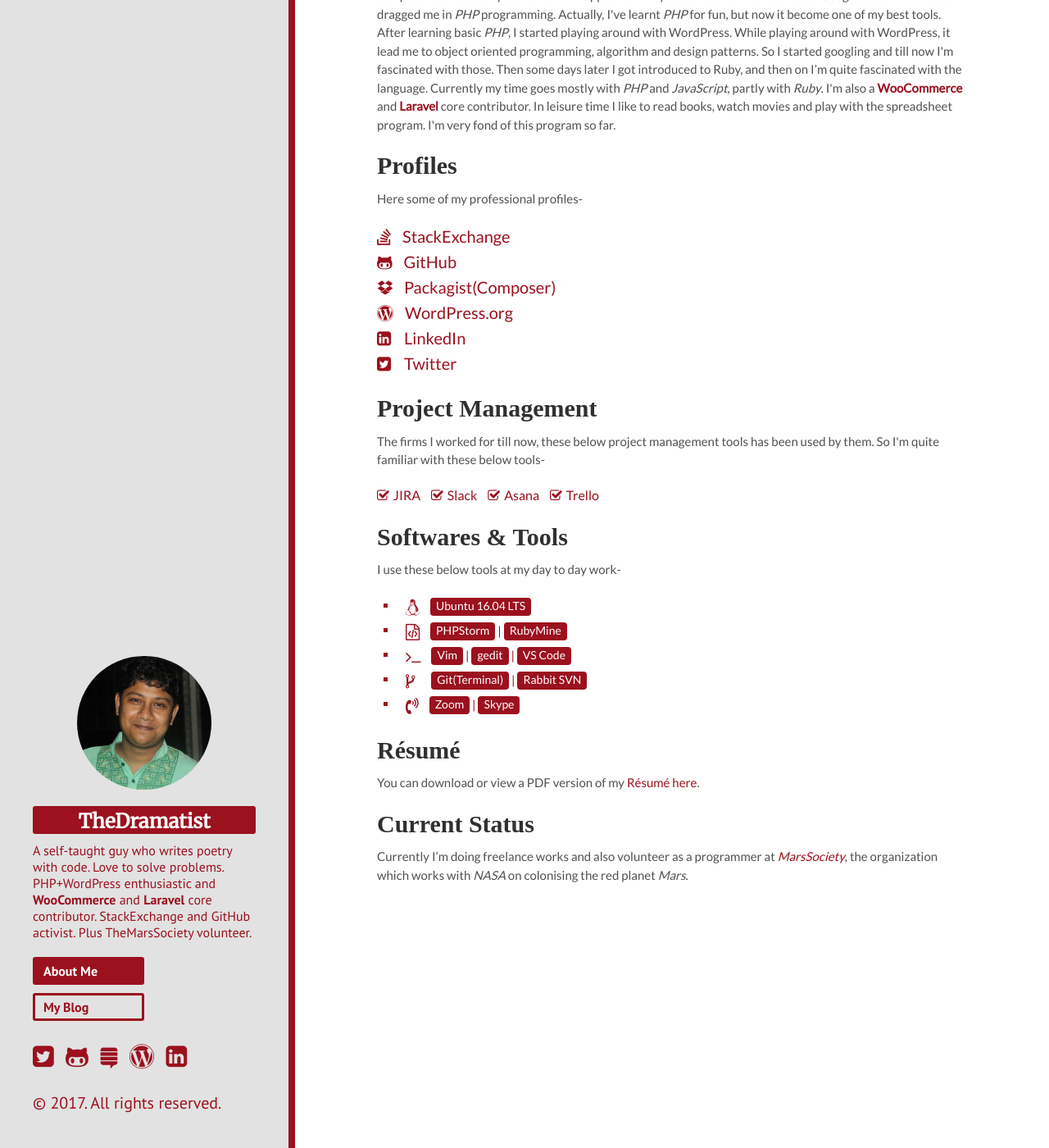
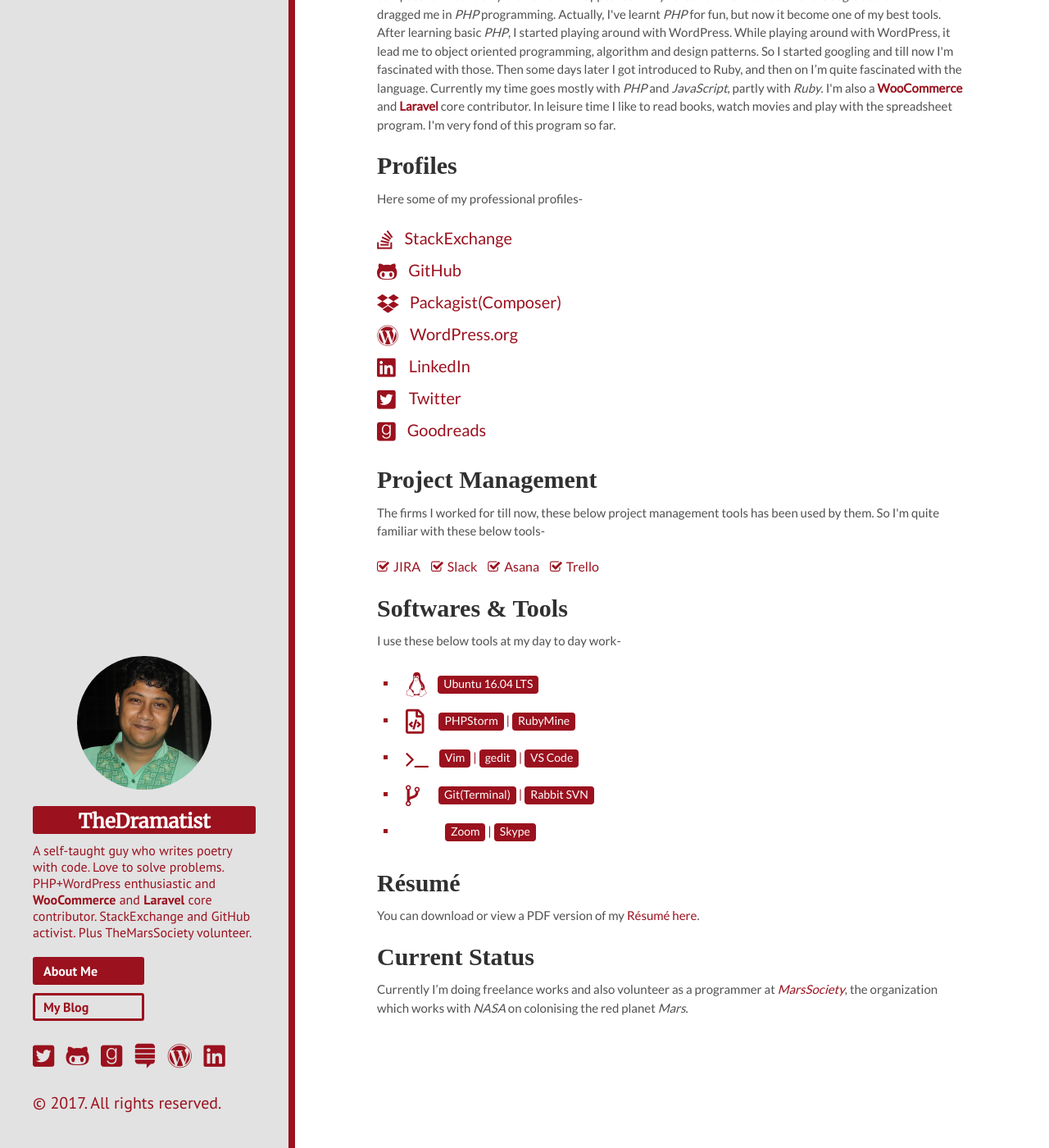
Before and after one commit to khanrn/codemascot.github.io, a Jekyll site: the page built from index.html, in a window 1280 px wide and 1400 px high, scrolled down 337 px. Shown: the whole window at 82% size. Built offline with Jekyll 4.4.1, drawn with Linux system fonts in a browser that asks for light colours; nearby versions of some CDN libraries; some web fonts are replaced; Markdown is read by kramdown in place of the engine named in the settings.

Commit message:
Font Awesome 5 Updated

```diff
--- a/_config.yml
+++ b/_config.yml
@@ -9,7 +9,7 @@
 title:            TheDramatist
 tagline:          'Web Programmer'
 description:      'A self-taught guy who writes poetry with code. Love to solve problems. PHP+WordPress enthusiastic and <b><a target="_blank" href="https://github.com/woocommerce/woocommerce/pulls?utf8=%E2%9C%93&q=is%3Apr%20author%3Arnaby">WooCommerce</a></b> and <b><a target="_blank" href="https://github.com/laravel/framework/pulls?utf8=%E2%9C%93&q=is%3Apr+author%3Arnaby+">Laravel</a></b> core contributor. StackExchange and GitHub activist. Plus <a target="_blank" href="http://www.marssociety.org/">TheMarsSociety</a> volunteer.'
-url:              http://www.thedramatist.me
+url:              http://www.thedramatist.me/
 baseurl:          /
 google_verify:    at9Eb_8UWPXn39jSyjV4IJwm6szkk6SIfJosUVX_xlo
 
--- a/_includes/head.html
+++ b/_includes/head.html
@@ -18,6 +18,8 @@
   </title>
 
   <!-- CSS -->
+  <link href="https://maxcdn.bootstrapcdn.com/font-awesome/4.7.0/css/font-awesome.min.css" rel="stylesheet">
+  <link href="https://use.fontawesome.com/releases/v5.0.1/css/all.css" rel="stylesheet">
   <link rel="stylesheet" href="{{ site.url }}/public/css/poole.css">
   <link rel="stylesheet" href="{{ site.url }}/public/css/syntax.css">
   <link rel="stylesheet" href="{{ site.url }}/public/css/hyde.css">
--- a/_includes/sidebar.html
+++ b/_includes/sidebar.html
@@ -32,27 +32,32 @@
         <ul>
         	<li>
                 <a target="_blank" title="Twitter" href="https://twitter.com/rnaby">
-                    <i class="fa fa-twitter-square" aria-hidden="true"></i>
+                    <i class="fab fa-twitter-square" aria-hidden="true"></i>
                 </a>
             </li>
             <li>
                 <a target="_blank" title="GitHub" href="https://github.com/rnaby">
-                    <i class="fa fa-github-alt" aria-hidden="true"></i>
+                    <i class="fab fa-github-alt" aria-hidden="true"></i>
+                </a>
+            </li>
+            <li>
+                <a target="_blank" title="Good Reads" href="https://www.goodreads.com/the_dramatist">
+                    <i class="fab fa-goodreads" aria-hidden="true"></i>
                 </a>
             </li>
             <li>
                 <a target="_blank" title="WordPress StackExchange" href="https://wordpress.stackexchange.com/users/44192/the-dramatist">
-                    <i class="fa fa-stack-exchange" aria-hidden="true"></i>
+                    <i class="fab fa-stack-exchange" aria-hidden="true"></i>
                 </a>
             </li>
             <li>
                 <a target="_blank" title="WordPress.org" href="https://profiles.wordpress.org/rnaby#content-plugins">
-                    <i class="fa fa-wordpress" aria-hidden="true"></i>
+                    <i class="fab fa-wordpress" aria-hidden="true"></i>
                 </a>
             </li>
             <li>
                 <a target="_blank" title="LinkedIn" href="https://www.linkedin.com/in/rnaby/">
-                    <i class="fa fa-linkedin-square" aria-hidden="true"></i>
+                    <i class="fab fa-linkedin" aria-hidden="true"></i>
                 </a>
             </li>
         </ul>
--- a/index.html
+++ b/index.html
@@ -31,6 +31,9 @@
 		</li>
 		<li class="twiter">
 			<a target="_blank" href="https://twitter.com/rnaby">Twitter</a>
+		</li>
+		<li class="goodreads">
+			<a target="_blank" href="https://www.goodreads.com/the_dramatist">Goodreads</a>
 		</li>
 	</ul>
 
--- a/public/css/hyde.css
+++ b/public/css/hyde.css
@@ -22,7 +22,6 @@
  */
 
  @import url('https://fonts.googleapis.com/css?family=PT+Serif+Caption|Merriweather|Lato|Gentium+Basic');
- @import "https://maxcdn.bootstrapcdn.com/font-awesome/4.7.0/css/font-awesome.min.css";
  /*
   * Global resets
   *
@@ -80,7 +79,7 @@
  }
  .categories span:before {
      content: "\f02c";
-     font-family: "FontAwesome";
+     font-family: "Font Awesome\ 5 Brands";
      margin-right: 6px;
  }
  .post-date {
@@ -88,7 +87,7 @@
  }
  .post-date:before {
      content: "\f073";
-     font-family: "FontAwesome";
+     font-family: "Font Awesome\ 5 Brands";
      padding-right: 5px;
      vertical-align: baseline;
      font-size: .98rem;
@@ -105,34 +104,43 @@
      color: #9b111e;
      font-size: 1rem !important;
  }
+ ul.profiles li:before {
+    font-size: 1.3rem;
+    vertical-align: middle;
+ }
  li.stk-ex:before {
      content: "\f16c";
-     font-family: "FontAwesome";
+     font-family: "Font Awesome\ 5 Brands";
      padding-right: 10px;
  }
  li.github:before {
      content: "\f113";
-     font-family: "FontAwesome";
+     font-family: "Font Awesome\ 5 Brands";
      padding-right: 10px;
  }
  li.packagist:before {
      content: "\f16b";
-     font-family: "FontAwesome";
+     font-family: "Font Awesome\ 5 Brands";
      padding-right: 9px;
  }
  li.wp-org:before {
      content: "\f19a";
-     font-family: "FontAwesome";
+     font-family: "Font Awesome\ 5 Brands";
      padding-right: 10px;
+ }
+ li.goodreads:before {
+    font-family: "Font Awesome\ 5 Brands";
+    padding-right: 10px;
+    content: "\f3a8";
  }
  li.lnk-in:before {
      content: "\f08c";
-     font-family: "FontAwesome";
+     font-family: "Font Awesome\ 5 Brands";
      padding-right: 12px;
  }
  li.twiter:before {
      content: "\f081";
-     font-family: "FontAwesome";
+     font-family: "Font Awesome\ 5 Brands";
      padding-right: 12px;
  }
  p.message {
@@ -171,29 +179,35 @@
      font-size: 0.7rem;
  }
  ul.software-tools li:before {
-     font-family: "FontAwesome";
-     font-size: 1rem;
+     font-size: 1.5rem;
      padding-right: 10px;
      padding-left: 10px;
      color: #9b111e;
      vertical-align: middle;
  }
  ul.software-tools li.os:before {
+    font-family: "Font Awesome\ 5 Brands";
      content: "\f17c";
  }
  ul.software-tools li.ide:before {
-     content: "\f1c9";
+    font-family: "Font Awesome\ 5 Free";
+    content: "\f1c9";
+    padding-right: 15px;
  }
  ul.software-tools li.editor:before {
+    font-family: "FontAwesome";
      content: "\f120";
  }
  ul.software-tools li.vcs:before {
-     content: "\f126";
-     text-align: right;
-     padding-right: 17px;
+    font-family: "FontAwesome";
+    content: "\f126";
+    text-align: right;
+    padding-right: 20px;
  }
  ul.software-tools li.com:before {
-     content: "\f2a0";
+    font-family: "Font Awesome\ 5 Free";
+    content: "\f2a0";
+    padding-right: 15px;
  }
  .pm-tools span {
      padding-right: 10px;
@@ -240,13 +254,13 @@
          margin: 10px 0;
      }
      .pagination-item.older:before {
-         font-family: "FontAwesome";
+         font-family: "Font Awesome\ 5 Brands";
          font-size: 1rem;
          content: "\f0a8";
          padding-right: 10px;
      }
      .pagination-item.newer:after {
-         font-family: "FontAwesome";
+         font-family: "Font Awesome\ 5 Brands";
          font-size: 1rem;
          content: "\f0a9";
          padding-left: 10px;
```
